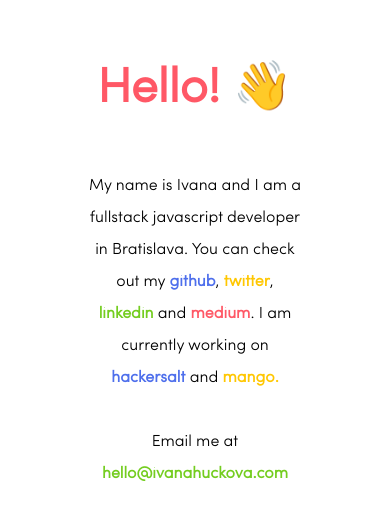
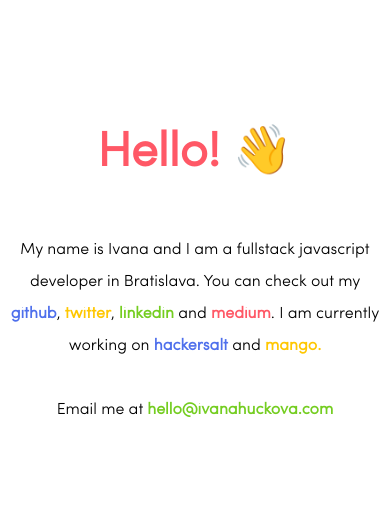
Before and after one commit to ivanahuckova/website_ivanahuckova, a React (Create React App) app: page / in a window 390 px wide. Shown: the part 131-650 px from the top of the page. Built offline with nearby package versions, Linux system fonts and the light colour scheme; the HTML template or start-up script is replaced by a standard one.

Commit message:
Add media queries

```diff
--- a/src/App.scss
+++ b/src/App.scss
@@ -11,12 +11,17 @@
   justify-content: center;
   align-items: center;
   line-height: 2;
-
   .content {
     font-size: 1rem;
     // height: 100%;
     padding-bottom: 50px;
     width: 55%;
+    @media screen and (max-width: 1000px) {
+      width: 80%;
+    }
+    @media screen and (max-width: 500px) {
+      width: 95%;
+    }
     a {
       text-decoration: none;
       color: #4e6fec;
```
